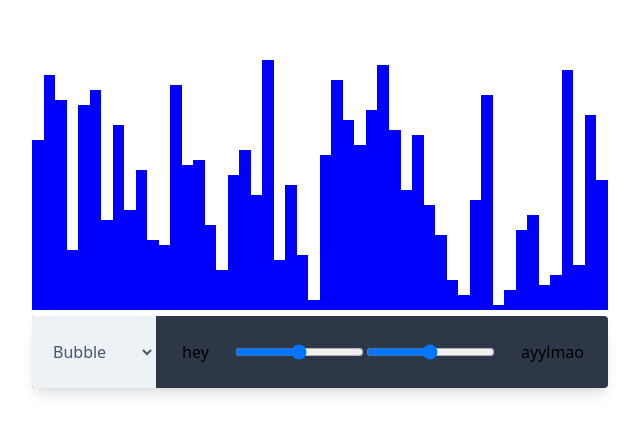
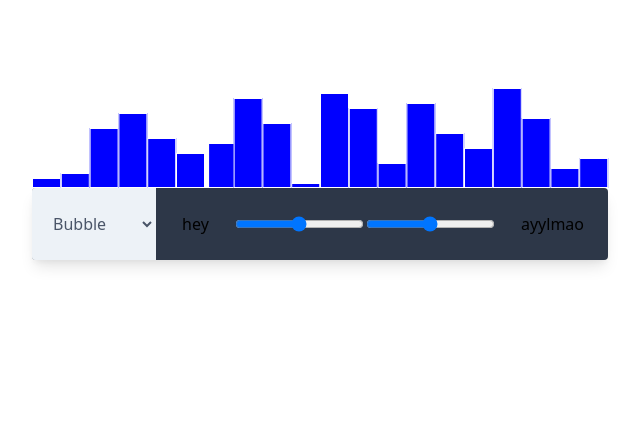
Before and after one commit to bengquist/alg-visualizer, a React (Create React App) app: page / in a window 1280 px wide. Shown: the part 176-610 px from the top of the page, without its empty margins (320-960 px from the left). Built offline with nearby package versions, Linux system fonts and the light colour scheme.

Commit message:
added hooks and graph components

```diff
--- a/src/Graph/Bar.tsx
+++ b/src/Graph/Bar.tsx
@@ -4,15 +4,22 @@ import styled from "styled-components";
 type Props = {
   width: number;
   height: number;
+  place: number;
 };
 
-function Bar({ width, height }: Props) {
-  return <Container style={{ width, height }}></Container>;
+function Bar({ width, height, place }: Props) {
+  return <Container style={{ width, height }} place={place * width} />;
 }
 
 export default Bar;
 
-const Container = styled.div`
-  display: inline-block;
+const Container = styled.div<{ place: number }>`
+  position: absolute;
   background: blue;
+  border: 1px solid white;
+  bottom: 0;
+
+  transition: 1s;
+
+  transform: matrix(1, 0, 0, 1, ${({ place }) => place}, 0);
 `;
--- a/src/Graph/Graph.tsx
+++ b/src/Graph/Graph.tsx
@@ -1,28 +1,57 @@
 import React, { useEffect, useRef, useState } from "react";
-import { shuffle } from "../helpers";
+import styled from "styled-components";
+import { shuffle, swap } from "../helpers";
+import useInterval from "../hooks/useInterval";
 import Bar from "./Bar";
+
+const barCount = 20;
 
 function Graph() {
   const ref = useRef<HTMLDivElement>(null);
-  const [barCount] = useState(50);
   const [barWidth, setBarWidth] = useState(0);
+  const [bars, setBars] = useState(
+    Array.from({ length: barCount }, (_, index) => ++index)
+  );
+  const [firstIndex, setFirstIndex] = useState(0);
+  const [secondIndex, setSecondIndex] = useState(0);
 
   useEffect(() => {
     if (ref.current) {
-      setBarWidth(ref.current?.clientWidth / 50);
+      setBarWidth(ref.current?.clientWidth / barCount);
     }
   }, []);
 
+  useEffect(() => {
+    const shuffledBars = shuffle(bars);
+    setBars(shuffledBars);
+  }, []);
+
+  const nextSwap = () => {
+    const barsCopy = Array.from(bars);
+
+    if (barsCopy[secondIndex] > barsCopy[secondIndex + 1]) {
+      swap(barsCopy, secondIndex, secondIndex + 1);
+    }
+
+    setSecondIndex(secondIndex + 1);
+    setBars(barsCopy);
+  };
+
+  useInterval(() => nextSwap(), 1000);
+
   const renderBars = () => {
-    const arr = Array.from({ length: barCount }, (_, index) => ++index);
-    const shuffledArr = shuffle(arr);
-
-    return shuffledArr.map((val) => (
-      <Bar key={val} width={barWidth} height={val * 5} />
+    return bars.map((val, index) => (
+      <Bar key={val} width={barWidth} height={val * 5} place={index} />
     ));
   };
 
-  return <div ref={ref}>{renderBars()}</div>;
+  console.log(bars);
+
+  return <Container ref={ref}>{renderBars()}</Container>;
 }
 
 export default Graph;
+
+const Container = styled.div`
+  position: relative;
+`;
--- /dev/null
+++ b/src/hooks/useInterval.tsx
@@ -0,0 +1,22 @@
+import { useEffect, useRef } from "react";
+
+function useInterval(callback: () => void, delay: number) {
+  const savedCallback = useRef<() => void>(() => {});
+
+  useEffect(() => {
+    savedCallback.current = callback;
+  }, [callback]);
+
+  useEffect(() => {
+    function tick() {
+      savedCallback.current();
+    }
+
+    if (delay !== null) {
+      let id = setInterval(tick, delay);
+      return () => clearInterval(id);
+    }
+  }, [delay]);
+}
+
+export default useInterval;
```
Also changed, not shown: src/helpers.ts (+0 -8 lines).
